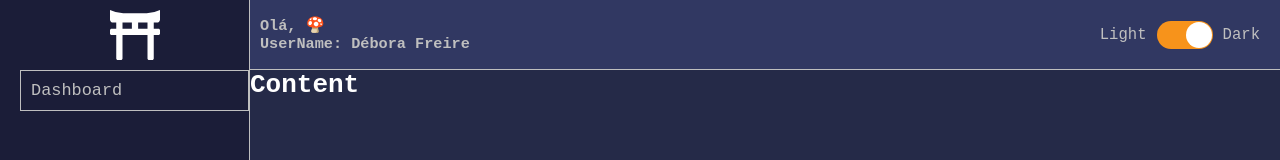
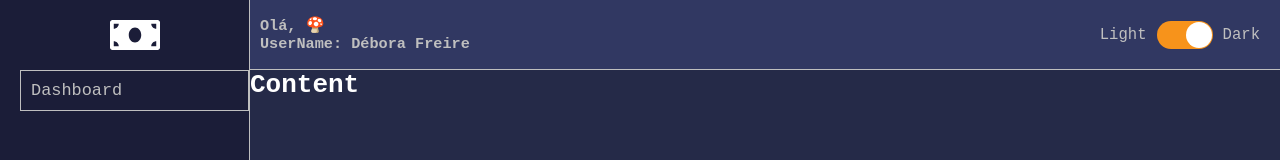
Before and after one commit to deborafsm/fe_tsx_react_be_lrv_php_db_mysql, a React (Create React App) app in the folder front_end_wallet/: page / in a window 1280 px wide. Shown: the top 160 px of the page. Built offline with nearby package versions, Linux system fonts and the light colour scheme.

Commit message:
Mudando o Header

```diff
--- a/front_end_wallet/src/components/Aside/aside.tsx
+++ b/front_end_wallet/src/components/Aside/aside.tsx
@@ -3,17 +3,19 @@ import {
     Container,
     Headers,
     MenuContainer,
-    MenuItemLink
+    MenuItemLink,
+    Title
 
 } from './style';
-import { FaLevelDownAlt, FaToriiGate } from "react-icons/fa";
+import { FaLevelDownAlt,FaRegHeart, FaMoneyBill } from "react-icons/fa";
 
 
 const Aside: React.FC = () => {
     return (
         <Container>
             <Headers>
-                <FaToriiGate  size={50}/>
+                <FaMoneyBill  size={50}/>
+                {/* <Title>Zhou Zi Shu <FaRegHeart/> Wen Ke Xing </Title> */}
             </Headers>
             <MenuContainer>
                 <MenuItemLink href="#">
--- a/front_end_wallet/src/components/Aside/style.ts
+++ b/front_end_wallet/src/components/Aside/style.ts
@@ -30,3 +30,11 @@ export const MenuItemLink = styled.a`
     color: ${props => props.theme.colors.gray}
 
 `;
+export const Title = styled.h3`
+    display:flex;
+
+    text-decoration: none;
+    font-size: 1.3rem;
+    color: ${props => props.theme.colors.gray}
+
+`;
```
